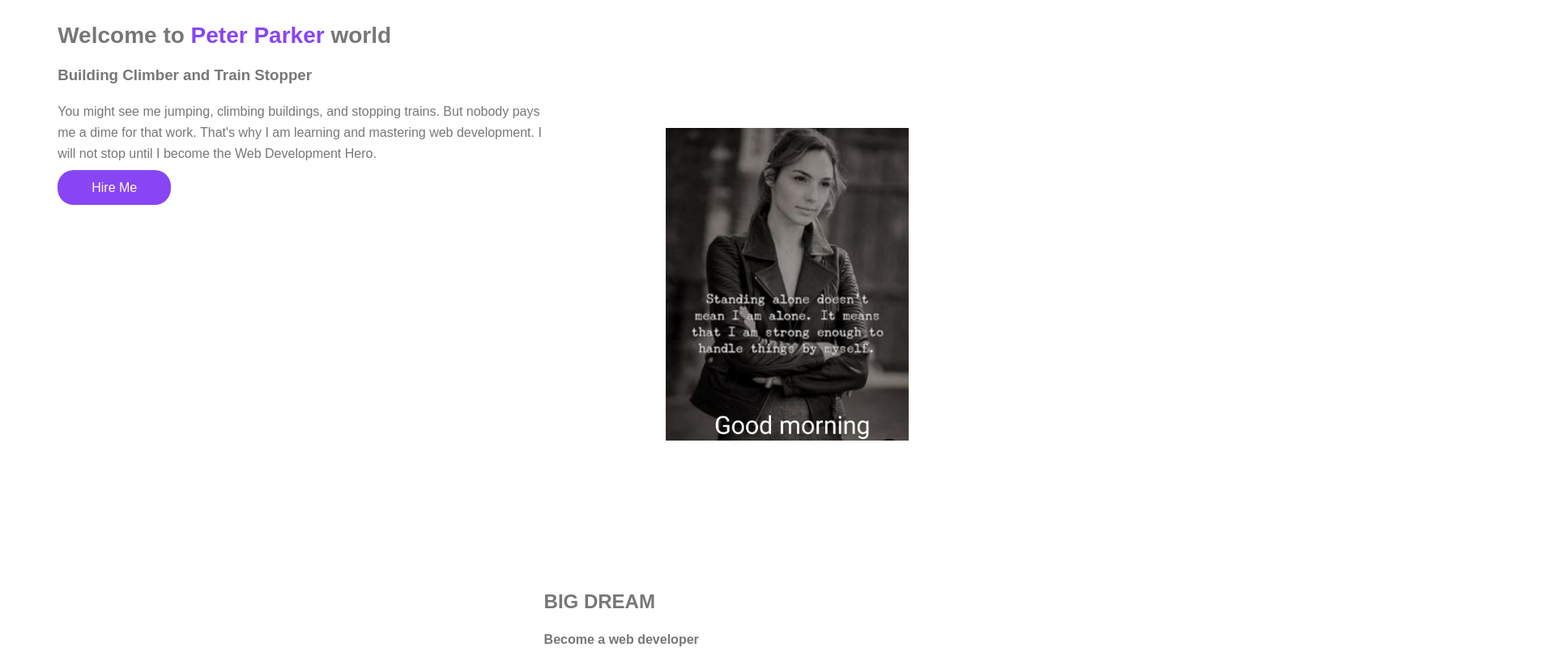
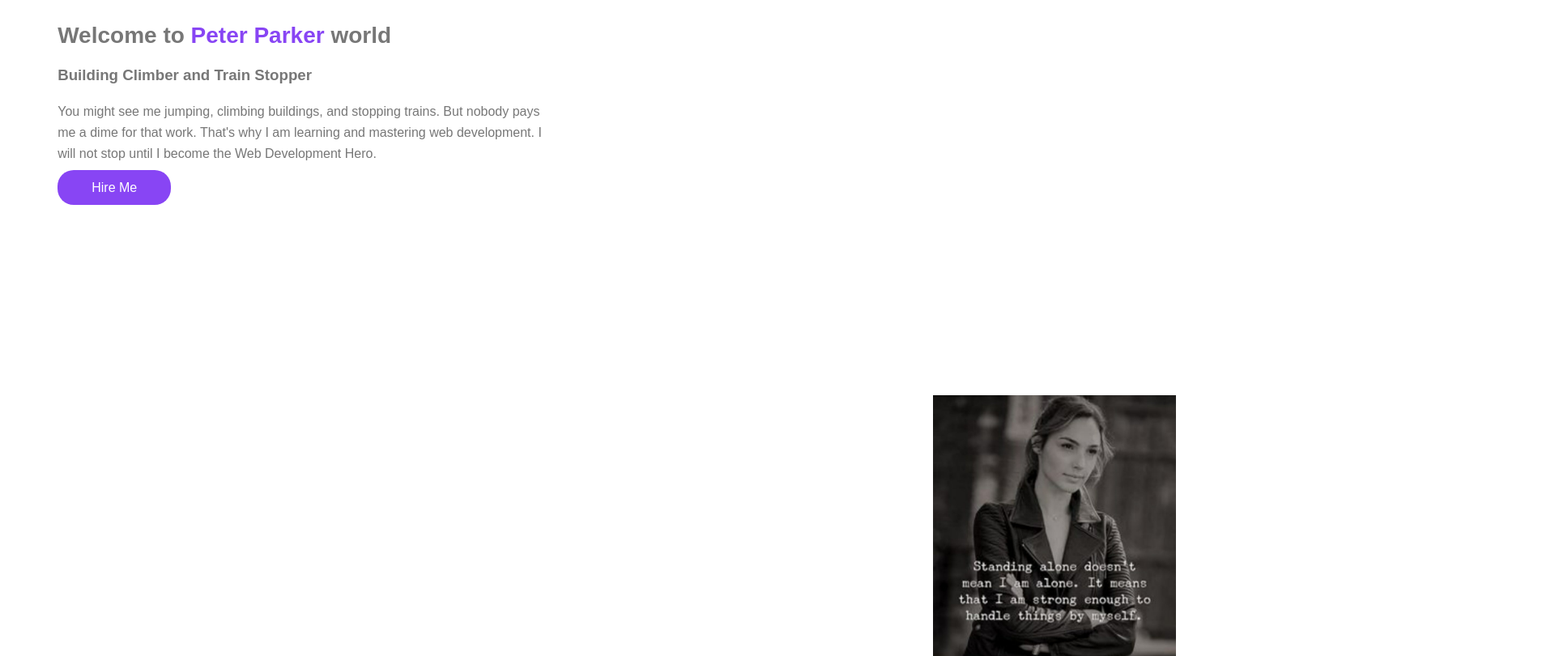
Before and after one commit to Vshltayade/portfolio, a plain HTML site: page index.html in a window 1280 px wide. Shown: the top 810 px of the page at 81% size, 1920 px wide, since content can reach past the window. Drawn offline with Linux system fonts and the light colour scheme.

Commit message:
Update styles.css

```diff
--- a/styles.css
+++ b/styles.css
@@ -12,7 +12,7 @@ body {
 }
 .side-img{
     width: 50%;
-    padding: 25%;
+    padding:80%;
 }
 .primary-btn{
     color: white;
```
